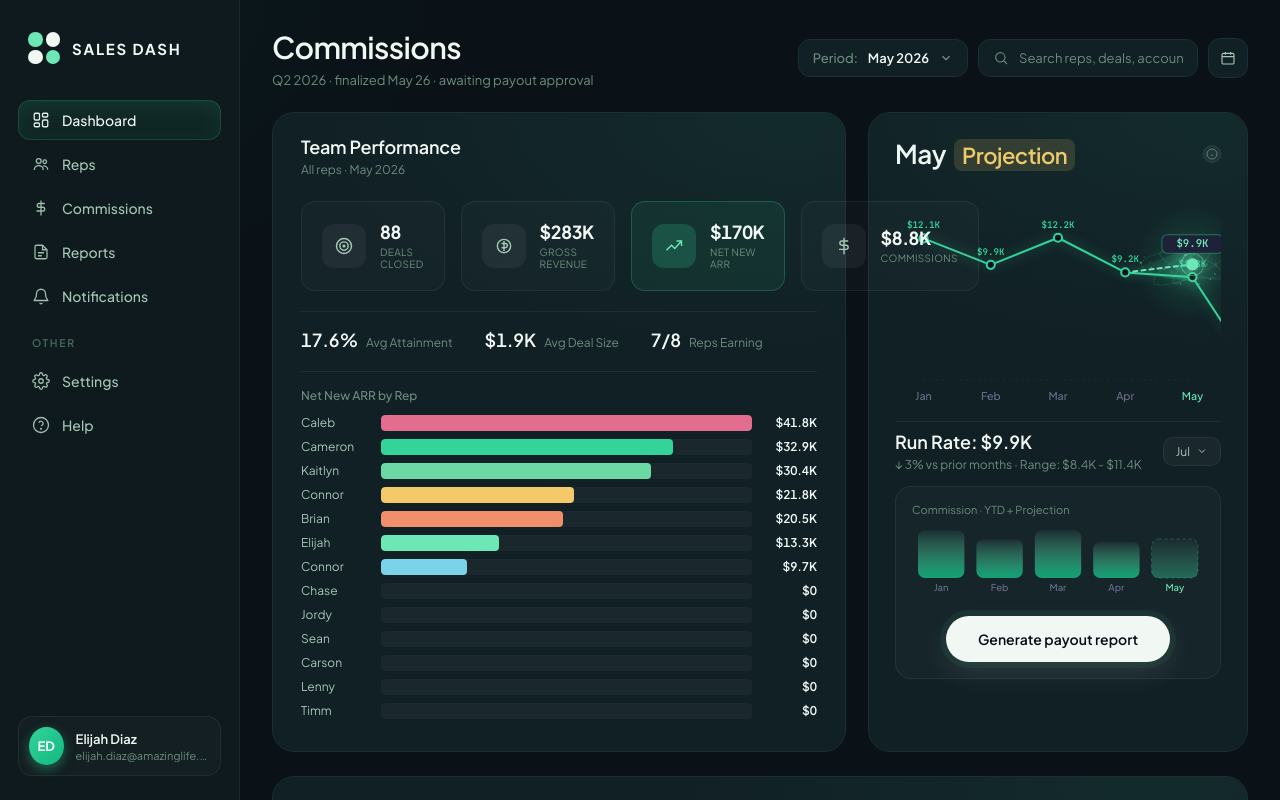
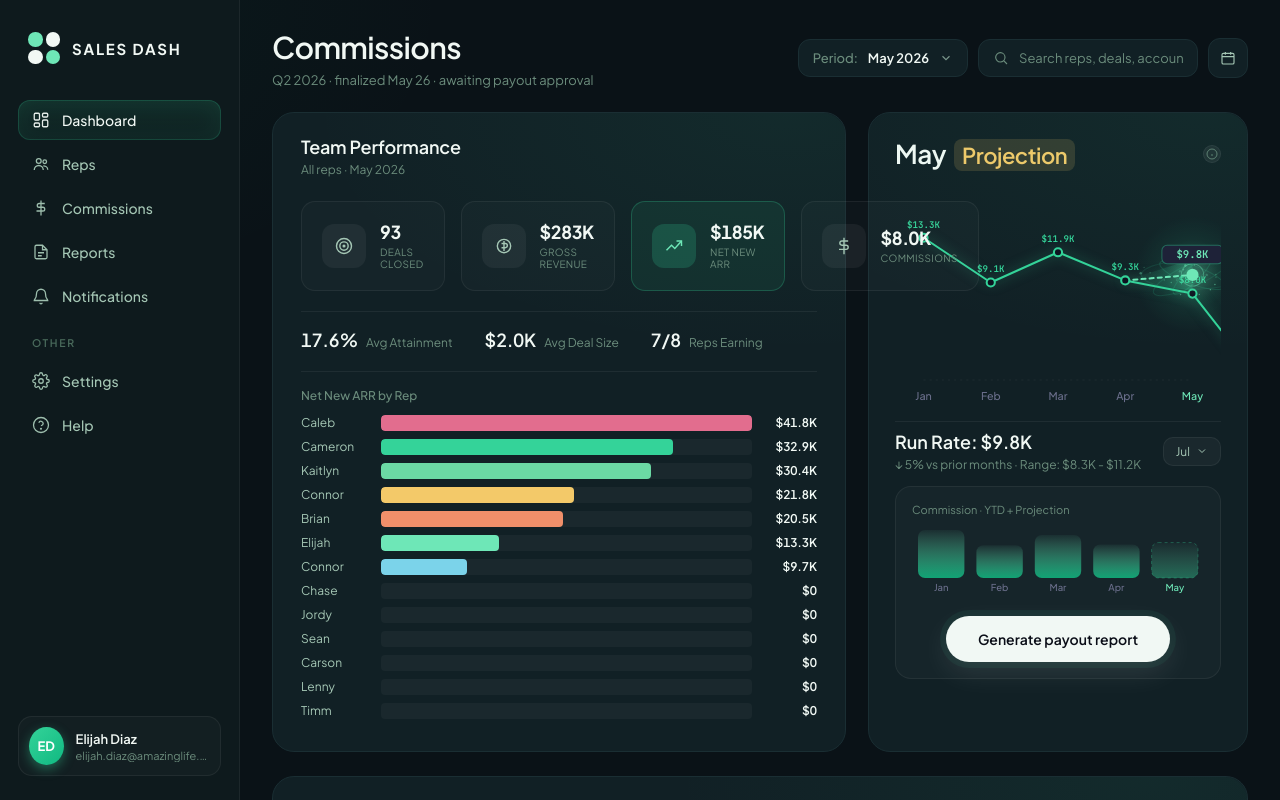
Before and after one commit to elijahdiaz-ux/commissions-dashboard, a React (Vite) app: page / in a window 1280 px wide. Shown: the top 800 px of the page. Built offline with nearby package versions, Linux system fonts and the light colour scheme.

Commit message:
Sync May 2026 data from Excel

```diff
--- a/src/App.jsx
+++ b/src/App.jsx
@@ -237,17 +237,17 @@ const REPS = [
 ];
 
 const MONTHLY = [
-  { m: 'Jan', deals: 250, gross: 446601, netNew: 269037, goal: 85.0, commission: 12143, earnings: 63826 },
-  { m: 'Feb', deals: 305, gross: 383052, netNew: 230754, goal: 72.9, commission: 9864, earnings: 61547 },
-  { m: 'Mar', deals: 226, gross: 372565, netNew: 224437, goal: 70.9, commission: 12195, earnings: 63878 },
-  { m: 'Apr', deals: 143, gross: 341518, netNew: 205734, goal: 65.0, commission: 9213, earnings: 60896 },
-  { m: 'May', deals: 88, gross: 282837, netNew: 170384, goal: 53.8, commission: 8809, earnings: 60492 },
+  { m: 'Jan', deals: 221, gross: 524590, netNew: 305149, goal: 96.4, commission: 13253, earnings: 64936 },
+  { m: 'Feb', deals: 260, gross: 497579, netNew: 246289, goal: 77.8, commission: 9071, earnings: 60754 },
+  { m: 'Mar', deals: 202, gross: 479383, netNew: 198461, goal: 62.7, commission: 11896, earnings: 71375 },
+  { m: 'Apr', deals: 134, gross: 361935, netNew: 218390, goal: 69.0, commission: 9263, earnings: 60946 },
+  { m: 'May', deals: 93, gross: 283107, netNew: 185352, goal: 58.6, commission: 8033, earnings: 59716 },
   { m: 'Jun', deals: 0, gross: 0, netNew: 0, goal: 0.0, commission: 0, earnings: 51683 },
 ];
 
 const MAY_DATA = MONTHLY[4];
 const YTD = {
-  deals: 1012, gross: 1826573, netNew: 1100346, commission: 52224, earnings: 362322,
+  deals: 910, gross: 2146594, netNew: 1153641, commission: 51516, earnings: 369410,
 };
 
 // ───────── RUN RATE PROJECTION ─────────
@@ -1669,16 +1669,16 @@ function ReportsView({ period, setPeriod }) {
 
   // Calculate available metrics from existing data
   const activeReps = REPS.filter(r => r.plan !== 'Inactive');
-  const totalNetNew = monthIdx !== undefined
+  // Team totals come from the Excel Dashboard sheet (MONTHLY/YTD), which includes
+  // all reps/deals — NOT just the reps with individual tabs. The per-rep leaderboard
+  // below only covers tabbed reps, so its sum is slightly lower (see repNetNew).
+  const totalNetNew = monthIdx !== undefined ? currentMonthData.netNew : YTD.netNew;
+  const totalDeals = monthIdx !== undefined ? currentMonthData.deals : YTD.deals;
+  const totalCommission = monthIdx !== undefined ? currentMonthData.commission : YTD.commission;
+  // Sum of the tabbed reps shown in the leaderboard (for reconciliation display)
+  const repNetNew = monthIdx !== undefined
     ? REPS.reduce((sum, r) => sum + (r.spark[monthIdx] || 0), 0)
-    : YTD.netNew;
-  const totalDeals = monthIdx !== undefined
-    ? REPS.reduce((sum, r) => sum + (r.monthlyDeals[monthIdx] || 0), 0)
-    : YTD.deals;
-  // Calculate commission dynamically for consistency
-  const totalCommission = monthIdx !== undefined
-    ? activeReps.reduce((sum, r) => sum + calcCommission(r, r.spark[monthIdx] || 0), 0)
-    : activeReps.reduce((sum, r) => sum + calcCommission(r, r.netNew), 0);
+    : REPS.reduce((sum, r) => sum + r.spark.reduce((a, b) => a + b, 0), 0);
   const totalBasePay = activeReps.reduce((sum, r) => sum + r.basePay, 0);
   const totalEarnings = totalCommission + totalBasePay;
 
@@ -1843,6 +1843,11 @@ function ReportsView({ period, setPeriod }) {
               {netNewChange >= 0 ? '↑' : '↓'} {Math.abs(netNewChange).toFixed(1)}% vs prior month
             </div>
           )}
+          {Math.round(repNetNew) !== Math.round(totalNetNew) && (
+            <div className="metric-sub" style={{ fontSize: '0.7rem', color: 'var(--text-3)', marginTop: 4 }}>
+              {fmtMoney(repNetNew)} tabbed reps + {fmtMoney(totalNetNew - repNetNew)} other
+            </div>
+          )}
         </div>
         <div className="metric-card">
           <div className="metric-label">Deals Closed</div>
```
